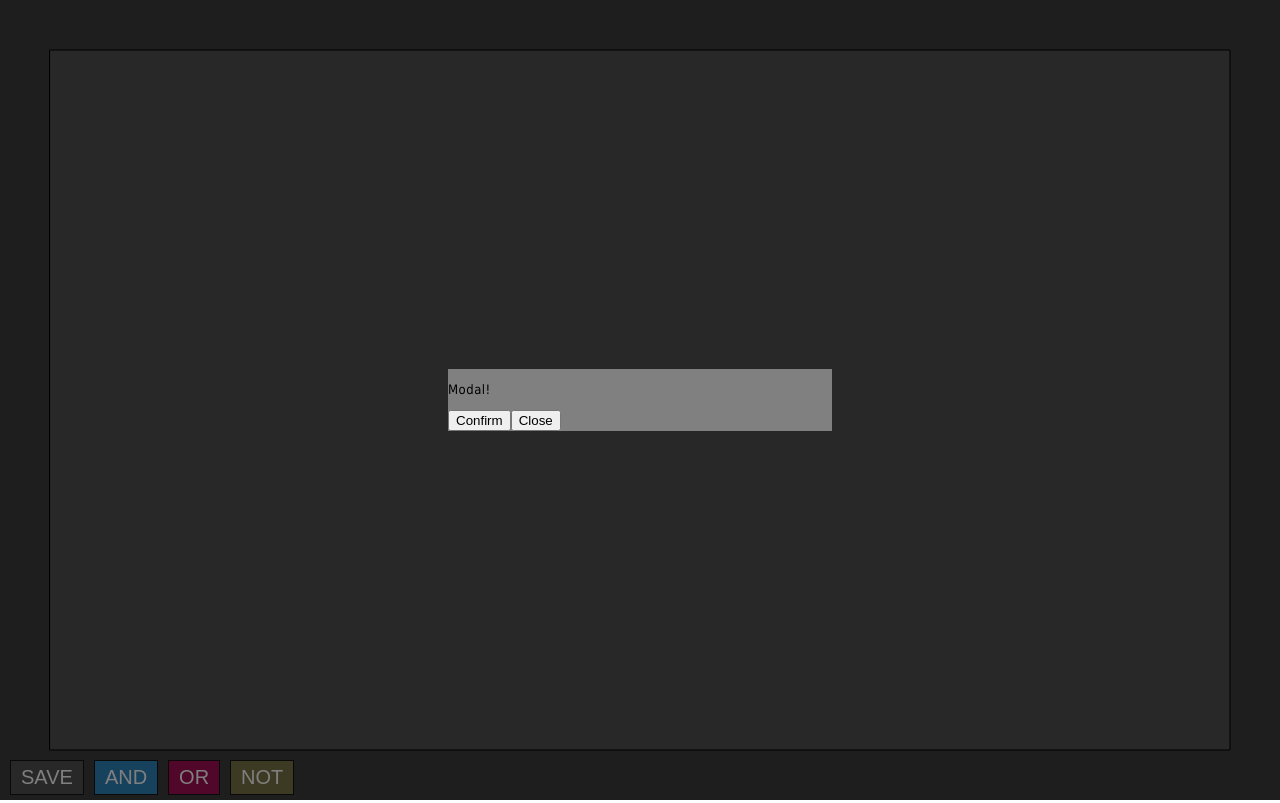
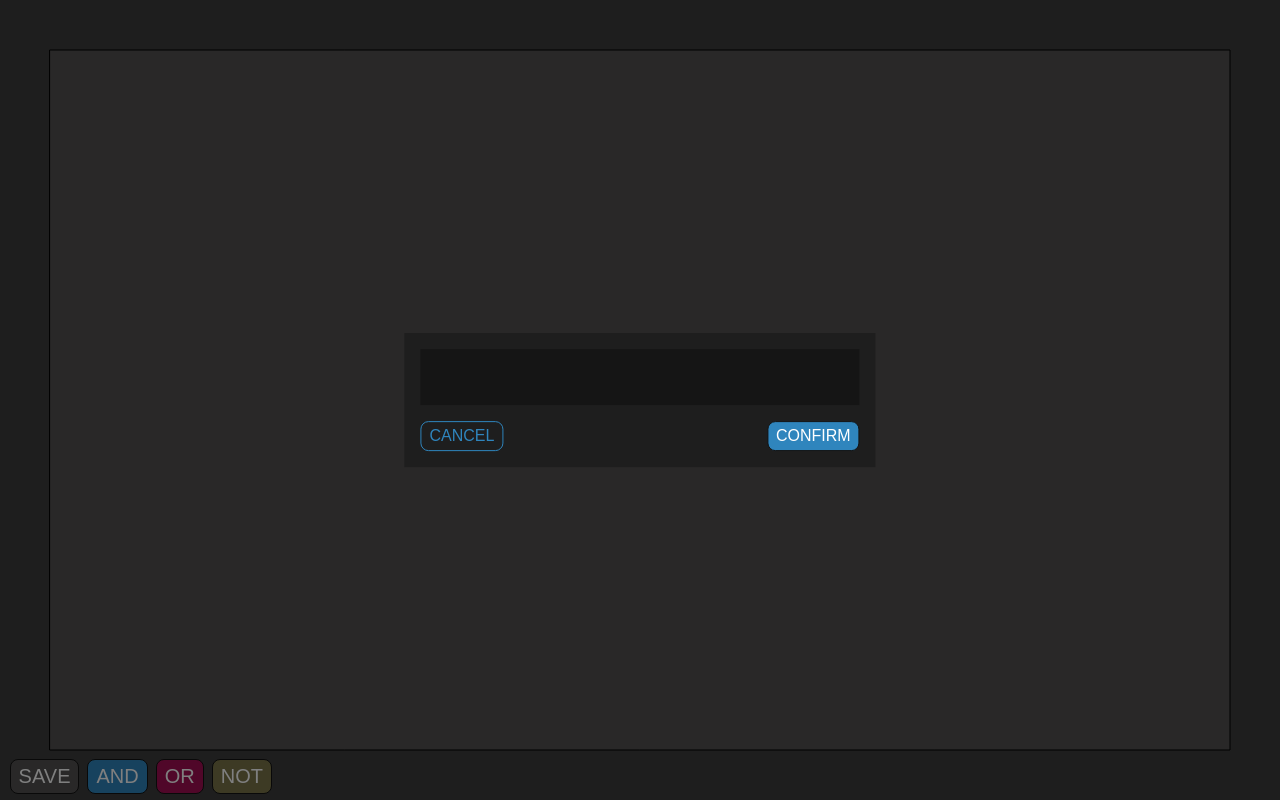
Before and after one commit to hasnainroopawalla/circuit-sim, a React app: page / in a window 1280 px wide. Both pictures are taken after a click on the button "SAVE". Built offline with nearby package versions, Linux system fonts and the light colour scheme.

Commit message:
Better Modal UI

```diff
--- a/src/components/button.tsx
+++ b/src/components/button.tsx
@@ -1,16 +1,16 @@
 import React from "react";
 
-// TODO: use rem instead of px
-const styles = (color: string) => {
+const styles = (color: string, appearance: ButtonProps["appearance"]) => {
   return {
     button: {
-      backgroundColor: color, // #525151
-      border: "0.1rem solid #121212",
-      color: "#fff",
-      padding: "5px 10px",
+      backgroundColor: appearance === "primary" ? color : "#1e1e1e",
+      color: appearance === "primary" ? "#fff" : color,
+      border: `0.1rem solid ${appearance === "primary" ? "#121212" : color}`,
+      padding: "0.3rem 0.5rem",
       textAlign: "center",
-      fontSize: "20px",
+      fontSize: "1rem",
       cursor: "pointer",
+      borderRadius: "0.5rem",
       MozUserSelect: "none" /* firefox */,
       WebkitUserSelect: "none" /* Safari */,
       msUserSelect: "none" /* IE*/,
@@ -21,15 +21,16 @@ const styles = (color: string) => {
 
 type ButtonProps = {
   text: string;
+  onClick: () => void;
   color: string;
-  onClick: () => void;
+  appearance: "primary" | "secondary";
 };
 
 export const Button: React.FC<ButtonProps> = (props) => {
-  const { text, onClick, color } = props;
-  console.log("button", text);
+  const { text, onClick, color, appearance } = props;
+
   return (
-    <button style={styles(color).button} onClick={onClick}>
+    <button style={styles(color, appearance).button} onClick={onClick}>
       {text}
     </button>
   );
--- /dev/null
+++ b/src/components/chip.tsx
@@ -0,0 +1,36 @@
+import React from "react";
+
+const styles = (backgroundColor: string) => {
+  return {
+    button: {
+      backgroundColor,
+      color: "#fff",
+      border: "0.1rem solid #121212",
+      padding: "0.3rem 0.5rem",
+      textAlign: "center",
+      fontSize: "1.25rem",
+      cursor: "pointer",
+      borderRadius: "0.5rem",
+      MozUserSelect: "none" /* firefox */,
+      WebkitUserSelect: "none" /* Safari */,
+      msUserSelect: "none" /* IE*/,
+      userSelect: "none",
+    },
+  } as const;
+};
+
+type ChipProps = {
+  text: string;
+  onClick: () => void;
+  backgroundColor: string;
+};
+
+export const Chip: React.FC<ChipProps> = (props) => {
+  const { text, onClick, backgroundColor } = props;
+
+  return (
+    <button style={styles(backgroundColor).button} onClick={onClick}>
+      {text}
+    </button>
+  );
+};
--- a/src/components/modal.tsx
+++ b/src/components/modal.tsx
@@ -1,31 +1,5 @@
 import React from "react";
-
-// .modal {
-//     position: fixed;
-//     top: 0;
-//     left: 0;
-//     width:100%;
-//     height: 100%;
-//     background: rgba(0, 0, 0, 0.6);
-//   }
-
-//   .modal-main {
-//     position:fixed;
-//     background: white;
-//     width: 80%;
-//     height: auto;
-//     top:50%;
-//     left:50%;
-//     transform: translate(-50%,-50%);
-//   }
-
-//   .display-block {
-//     display: block;
-//   }
-
-//   .display-none {
-//     display: none;
-//   }
+import { Button } from "./button";
 
 const styles = {
   modal: {
@@ -38,12 +12,23 @@ const styles = {
   },
   modalMain: {
     position: "fixed",
-    background: "grey",
-    width: "30%",
-    height: "auto",
+    background: "#1e1e1e",
     top: "50%",
     left: "50%",
     transform: "translate(-50%,-50%)",
+    padding: "1rem",
+  },
+  chipNameInput: {
+    backgroundColor: "rgba(0, 0, 0, 0.3)",
+    color: "#fff",
+    border: "0",
+    fontSize: "2rem",
+    padding: "0.6rem",
+  },
+  actionButtons: {
+    display: "flex",
+    justifyContent: "space-between",
+    marginTop: "1rem",
   },
 } as const;
 
@@ -58,13 +43,23 @@ export const Modal: React.FC<ModalProps> = (props) => {
   return (
     <div style={styles.modal}>
       <section style={styles.modalMain}>
-        <p>Modal!</p>
-        <button type="button" onClick={onConfirm}>
-          Confirm
-        </button>
-        <button type="button" onClick={onDismiss}>
-          Close
-        </button>
+        <div className="custom-chip-name-input">
+          <input style={styles.chipNameInput} type="text" id="customChipName" />
+        </div>
+        <div className="action-buttons" style={styles.actionButtons}>
+          <Button
+            text="CANCEL"
+            color="#2F85BD"
+            appearance="secondary"
+            onClick={onDismiss}
+          />
+          <Button
+            text="CONFIRM"
+            color="#2F85BD"
+            appearance="primary"
+            onClick={onConfirm}
+          />
+        </div>
       </section>
     </div>
   );
--- a/src/components/toolbar.tsx
+++ b/src/components/toolbar.tsx
@@ -1,9 +1,9 @@
 import React, { useState } from "react";
-import { Button } from "./button";
 import { CORE_GATES } from "../simulator";
 import { EmitterEvent, emitter } from "../event-service";
 import { useEventListener } from "./use-event-listener";
 import { Modal } from "./modal";
+import { Chip } from "./chip";
 
 const styles = {
   toolbarContainer: {
@@ -12,10 +12,10 @@ const styles = {
     bottom: "0",
     left: "0",
     right: "0",
-    margin: "5px 10px",
+    margin: "0.4rem 0.6rem",
     display: "flex",
     flexDirection: "row",
-    gap: "10px",
+    gap: "0.5rem",
   },
 } as const;
 
@@ -32,32 +32,36 @@ export const Toolbar = () => {
   return (
     <>
       <div className="toolbar-container" style={styles.toolbarContainer}>
-        <Button text="SAVE" color="#525151" onClick={onSaveButtonClick} />
-        <Button
+        <Chip
+          text="SAVE"
+          backgroundColor="#525151"
+          onClick={onSaveButtonClick}
+        />
+        <Chip
           text="AND"
-          color={CORE_GATES["AND"].color}
+          backgroundColor={CORE_GATES["AND"].color}
           onClick={() =>
             emitter.emit(EmitterEvent.SpawnCoreChip, { coreChip: "AND" })
           }
         />
-        <Button
+        <Chip
           text="OR"
-          color={CORE_GATES["OR"].color}
+          backgroundColor={CORE_GATES["OR"].color}
           onClick={() =>
             emitter.emit(EmitterEvent.SpawnCoreChip, { coreChip: "OR" })
           }
         />
-        <Button
+        <Chip
           text="NOT"
-          color={CORE_GATES["NOT"].color}
+          backgroundColor={CORE_GATES["NOT"].color}
           onClick={() =>
             emitter.emit(EmitterEvent.SpawnCoreChip, { coreChip: "NOT" })
           }
         />
         {data && (
-          <Button
+          <Chip
             text="NAND"
-            color="blue"
+            backgroundColor="blue"
             onClick={() =>
               emitter.emit(EmitterEvent.SpawnCustomChip, {
                 customChipBlueprint: data.customChipBlueprint,
```
